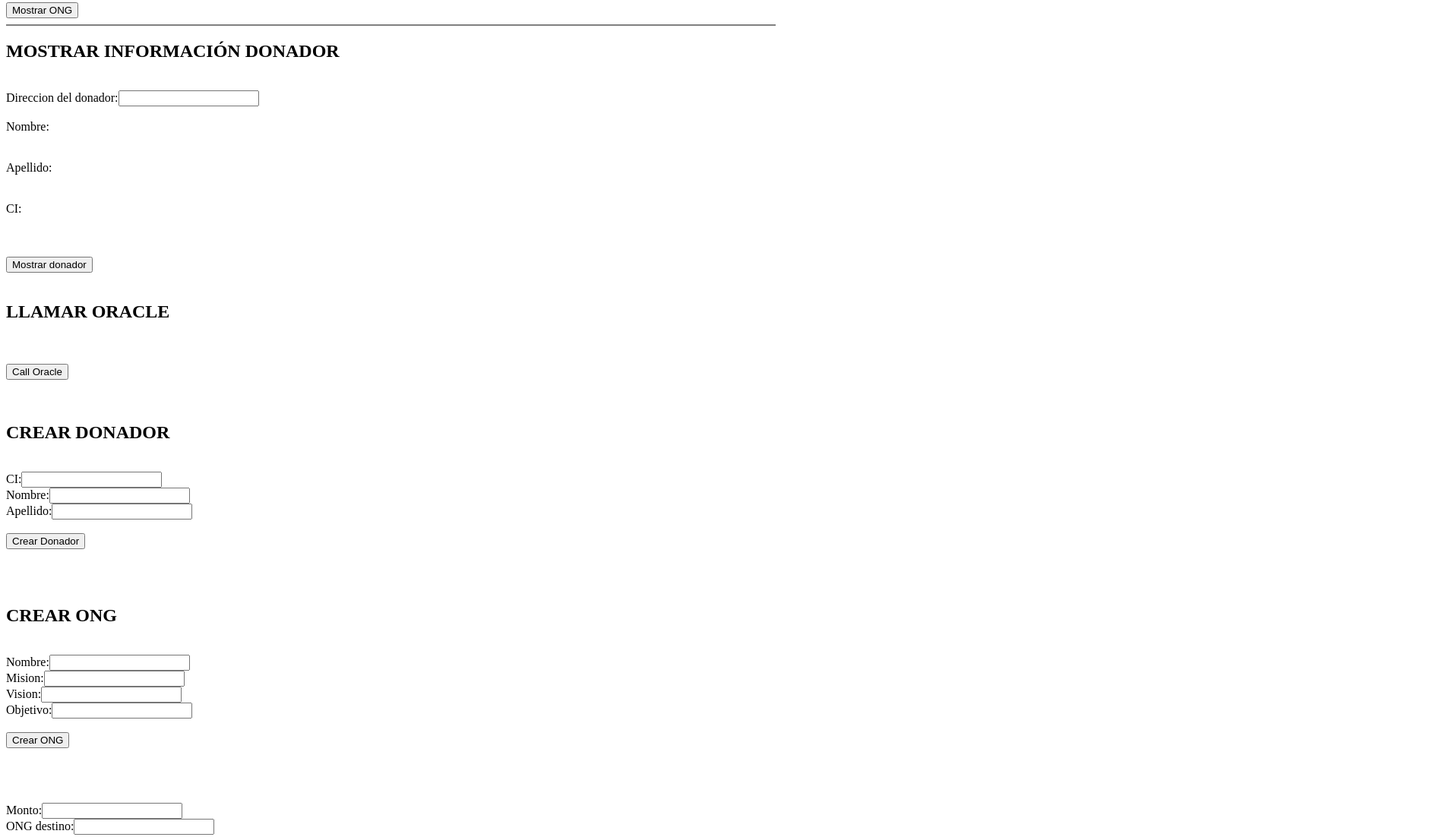
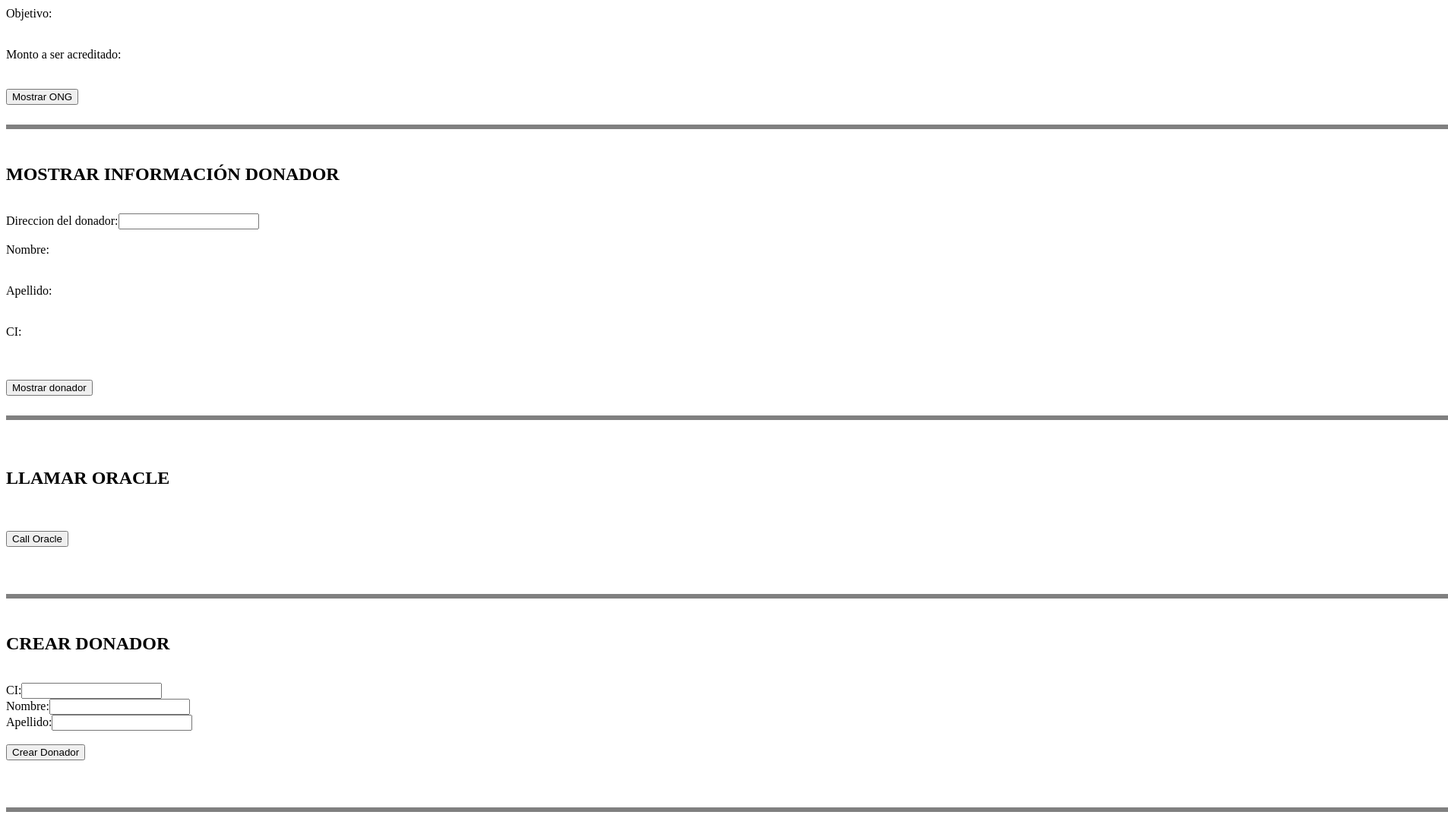
Before and after one commit to MaruRR/DonationsCode, a website: page app/index.html in a window 1280 px wide. Shown: the part 451-1553 px from the top of the page at 76% size, 1906 px wide, since content can reach past the window. Drawn offline with Linux system fonts and the light colour scheme; files whose address does not match are found by name.

Commit message:
cambios funciona

```diff
--- a/app/index.html
+++ b/app/index.html
@@ -7,7 +7,12 @@
 </head>
 <body>
   <h1>GIVE A HAND</h1>
+  <br>
+  <br>
+  <hr align="left" noshade="noshade" size="6" width="150%" id = "barra"/>
+  <br>
   <h2>MOSTRAR INFORMACIÓN ONG</h2>
+  <br>
   <br><label for="buscarONG">Direccion de ONG:</label><input type="text" id="DirONGBuscar"></input>
   <br>
   <br><label for="buscarONG">Nombre:</label><div type="text" id="NombreONGBuscar"></div>
@@ -21,7 +26,9 @@
   <br><label for="buscarONG">Monto a ser acreditado:</label><div type="text" id="BalanceONGBuscar"></div>
   <br><br><button id="Oracle" onclick="App.mostrarONG()">Mostrar ONG</button>
   <br>
-  <hr align="left" noshade="noshade" size="2" width="80%" />
+  <br>
+  <hr align="left" noshade="noshade" size="6" width="150%" id = "barra"/>
+  <br>
   <h2>MOSTRAR INFORMACIÓN DONADOR</h2>
   <br><label for="buscarONG">Direccion del donador:</label><input type="text" id="DirDonadorBuscar"></input>
   <br>
@@ -34,11 +41,17 @@
   <br><br><button id="Oracle" onclick="App.mostrarDonador()">Mostrar donador</button>
   <br>
   <br>
+  <hr align="left" noshade="noshade" size="6" width="150%" id = "barra"/>
+  <br>
+  <br>
   <h2>LLAMAR ORACLE</h2>
   <br><br><button id="Oracle" onclick="App.callOracle()">Call Oracle</button>
   <br><br>
   <br>
   <!-- <h1>Send MetaCoin</h1> -->
+  <br>
+  <hr align="left" noshade="noshade" size="6" width="150%" id = "barra"/>
+  <br>
   <h2>CREAR DONADOR</h2>
   <br><label for="receiver">CI:</label><input type="text" id="ci"></input>
   <br><label for="amount">Nombre:</label><input type="text" id="nombre"></input>
@@ -47,7 +60,9 @@
   <br><br>
   <span id="status"></span>
   <br>
-
+  <br>
+  <hr align="left" noshade="noshade" size="6" width="150%" id = "barra"/>
+  <br>
   <br>
   <h2>CREAR ONG</h2>
   <!-- <h1>Send MetaCoin</h1> -->
@@ -59,8 +74,10 @@
   <br><br>
   <span id="status"></span>
   <br>
-
-    <br>
+  <br>
+  <hr align="left" noshade="noshade" size="6" width="150%" id = "barra"/>
+  <br>
+  <br>
   <!-- <h1>Send MetaCoin</h1> -->
   <br><label for="amount">Monto:</label><input type="text" id="Monto" ></input>
   <br><label for="receiver">ONG destino:</label><input type="text" id="destino"></input>
--- a/app/stylesheets/app.css
+++ b/app/stylesheets/app.css
@@ -1,13 +1,21 @@
 body {
-  margin-left: 25%;
+  margin-left: 15%;
   margin-right: 25%;
-  margin-top: 10%;
+  margin-top: 6%;
   font-family: "Open Sans", sans-serif;
 }
 
 label {
   display: inline-block;
   width: 102px;
+}
+
+#barra{
+  margin-left: -160px;
+}
+
+div{
+  width: 20px;
 }
 
 input {
@@ -21,6 +29,10 @@ button {
   padding: 5px;
 }
 
+h1 {
+  color: yellowgreen;
+}
+
 h1, h2 {
   display: inline-block;
   vertical-align: middle;
@@ -30,7 +42,7 @@ h1, h2 {
 
 h2 {
   color: #AAA;
-  font-size: 32px;
+  font-size: 25px;
 }
 
 h3 {
```
